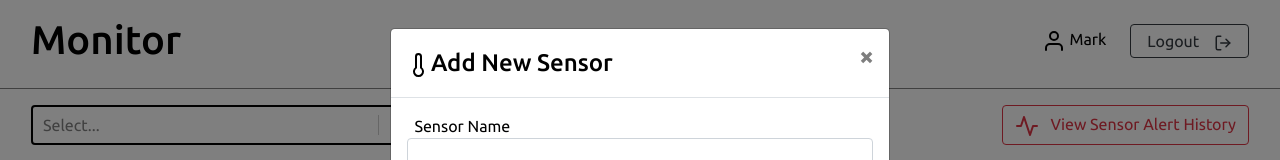
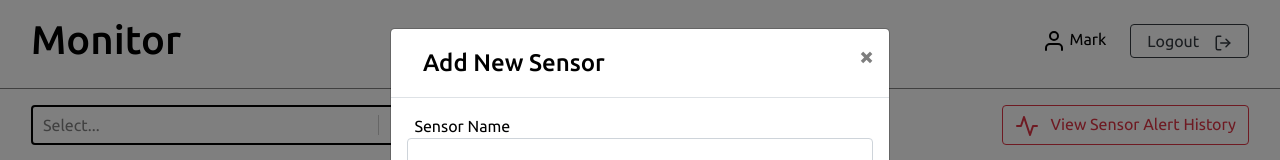
Before and after one commit to sriyabro/Monitor, a React (Create React App) app in the folder monitor-frontend/: page / in a window 1280 px wide. Both pictures are taken after a click on the button "Add New Sensor". Shown: the top 160 px of the page. Built offline with nearby package versions, Linux system fonts and the light colour scheme.

Commit message:
add sensor modal icon removed

```diff
--- a/monitor-frontend/src/components/AddSensor.jsx
+++ b/monitor-frontend/src/components/AddSensor.jsx
@@ -55,7 +55,7 @@ function AddSensor(props) {
                 keyboard={false}
             >
                 <Modal.Header closeButton>
-                    <Modal.Title><Thermometer/>Add New Sensor</Modal.Title>
+                    <Modal.Title className="pl-3">Add New Sensor</Modal.Title>
                 </Modal.Header>
                 <Modal.Body>
                     <Row>
```
